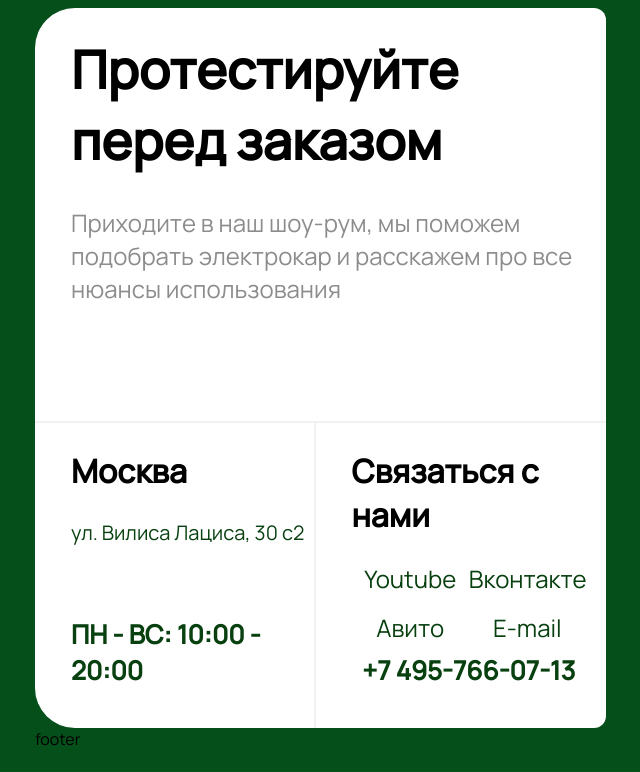
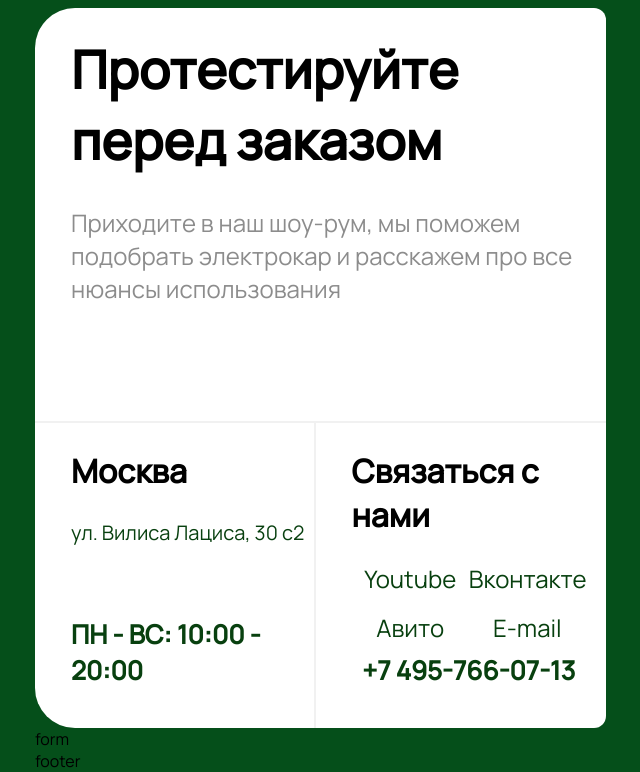
Before and after one commit to Zrossiz/pushishki_client, a Next.js app: page / in a window 1280 px wide. Shown: the part 4545-5317 px from the top of the page, without its empty margins (29-669 px from the left). Before the commit the page ends 5295 px from the top, so only its background shows below. Built offline with nearby package versions, Linux system fonts and the light colour scheme.

Commit message:
feat: added form section boilerplate

```diff
--- /dev/null
+++ b/src/pageComponents/Form/Form.tsx
@@ -0,0 +1,9 @@
+import styles from './Form.module.scss';
+
+export const Form = () => {
+    return (
+        <section className={styles.form}>
+            form
+        </section>
+    )
+}
--- a/src/pageComponents/index.ts
+++ b/src/pageComponents/index.ts
@@ -1,3 +1,4 @@
 export * from './Slider/Slider';
 export * from './Questions/Questions';
 export * from './Quiz/Quiz';
+export * from './Form/Form';
--- a/src/pages/index.tsx
+++ b/src/pages/index.tsx
@@ -4,7 +4,7 @@ import Link from "next/link";
 import Image from "next/image";
 import { HTag } from "@/elements";
 import cn from 'classnames';
-import { Questions, Quiz, Slider } from "@/pageComponents";
+import { Form, Questions, Quiz, Slider } from "@/pageComponents";
 import { motion, useInView } from "framer-motion";
 import { useRef } from "react";
 
@@ -242,6 +242,7 @@ const Home = () => {
           <iframe src="https://yandex.ru/map-widget/v1/?um=constructor%3A9851e814dd4a7db8fa6c766b41f911822c247c52a643e0e2db22f970cdf2ffa8&amp;source=constructor" width="100%" height="720" frameBorder="0"></iframe>
         </div>
       </section>
+      <Form />
     </>
   );
 }
```
Also changed, not shown: src/pageComponents/Form/Form.module.scss (added).
